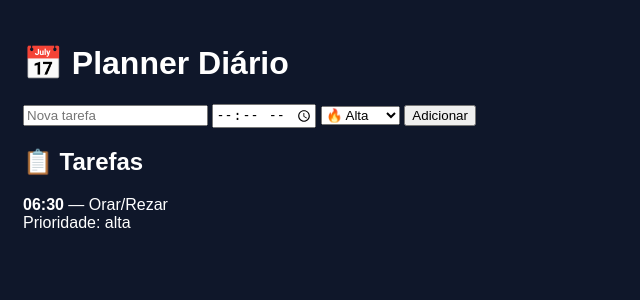
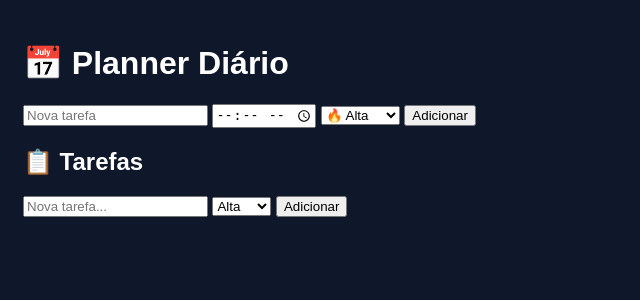
Before and after one commit to gzk2fntmbz-cmyk/planner-diario, a Flask app: page / in a window 1280 px wide. Shown: the top 300 px of the page, without its empty margins (0-640 px from the left). Run offline with Flask 3, Linux system fonts and the light colour scheme.

Commit message:
Enhance task input section in index.html
Added input field and select dropdown for new tasks.

```diff
--- a/templates/index.html
+++ b/templates/index.html
@@ -23,15 +23,19 @@
 
 <h2>📋 Tarefas</h2>
 
-{% for t in tarefas %}
-<div>
-<b>{{ t.horario }}</b> — {{ t.titulo }}<br>
-Prioridade: {{ t.prioridade }}
-{% if not t.concluida %}
-<br><a href="/concluir/{{ loop.index0 }}">✔ Concluir</a>
-{% endif %}
+<ul id="lista-tarefas"></ul>
+
+<div style="margin-top:15px;">
+  <input id="nova-tarefa" placeholder="Nova tarefa..." />
+
+  <select id="prioridade">
+    <option value="Alta">Alta</option>
+    <option value="Média">Média</option>
+    <option value="Baixa">Baixa</option>
+  </select>
+
+  <button onclick="adicionarTarefa()">Adicionar</button>
 </div>
-{% endfor %}
 
 <script>
 if ("serviceWorker" in navigator) {
```
